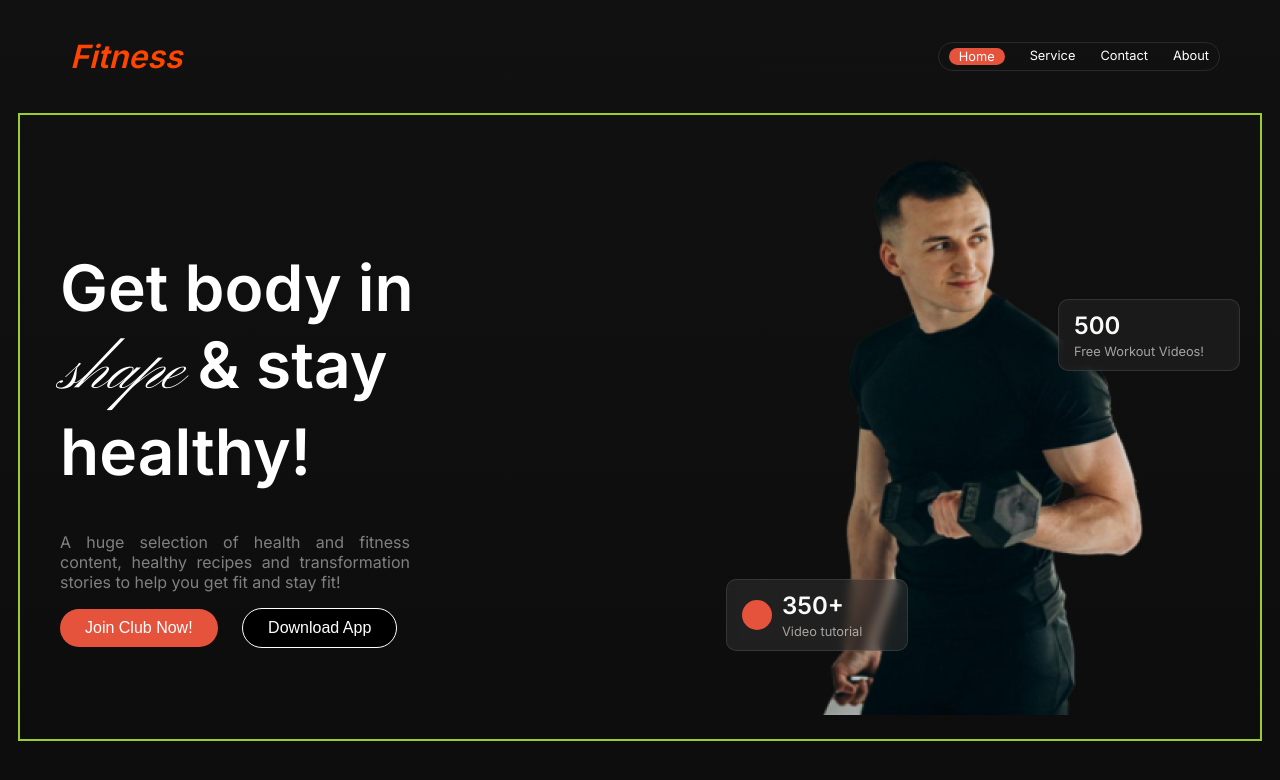
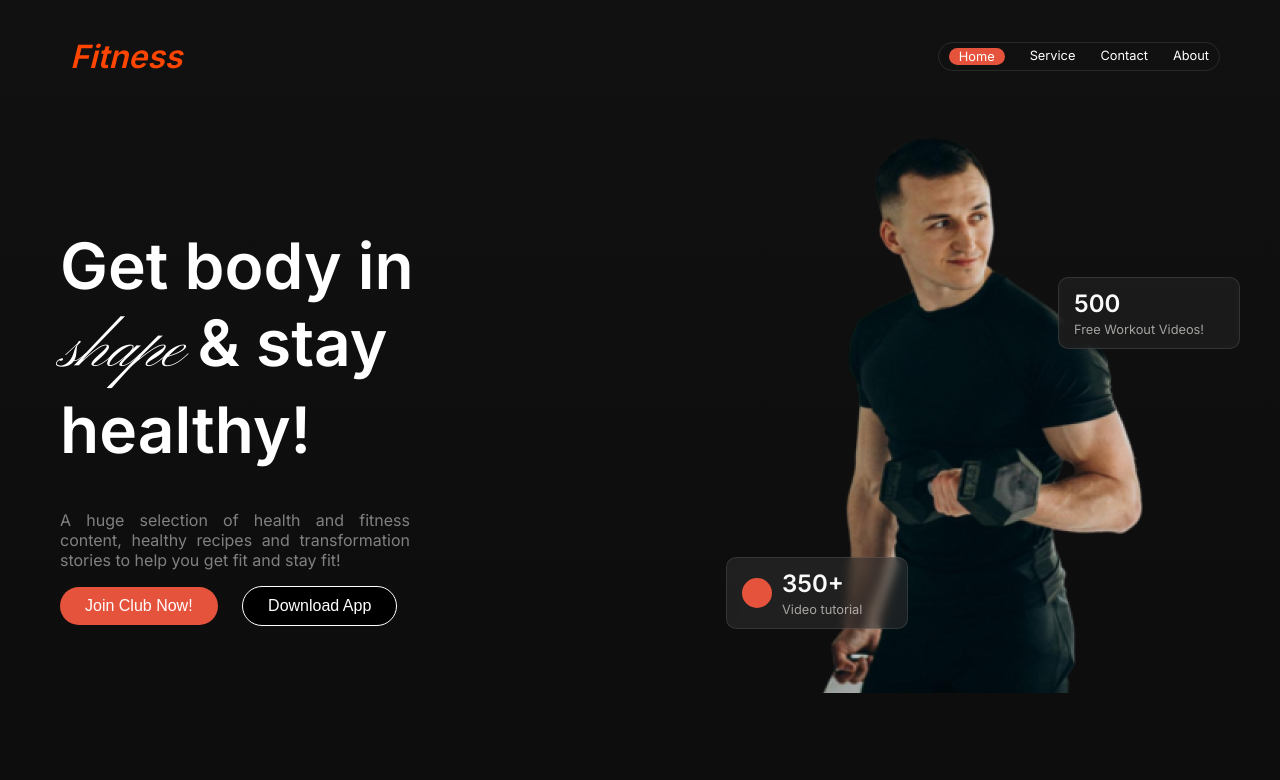
Before and after one commit to Robin-Majumdar/assignment-number-02, a plain HTML site: page index.html in a window 1280 px wide. Drawn offline with Linux system fonts and the light colour scheme.

Commit message:
finally nav or head done

```diff
--- a/styles/style.css
+++ b/styles/style.css
@@ -138,9 +138,7 @@ nav li a{
 }
 
 .banner-container{
-    border: 2px solid yellowgreen;
     margin: 0 auto;
-    padding: 20px;
     width:1200px;
     height: auto;
     align-items: center;
```
